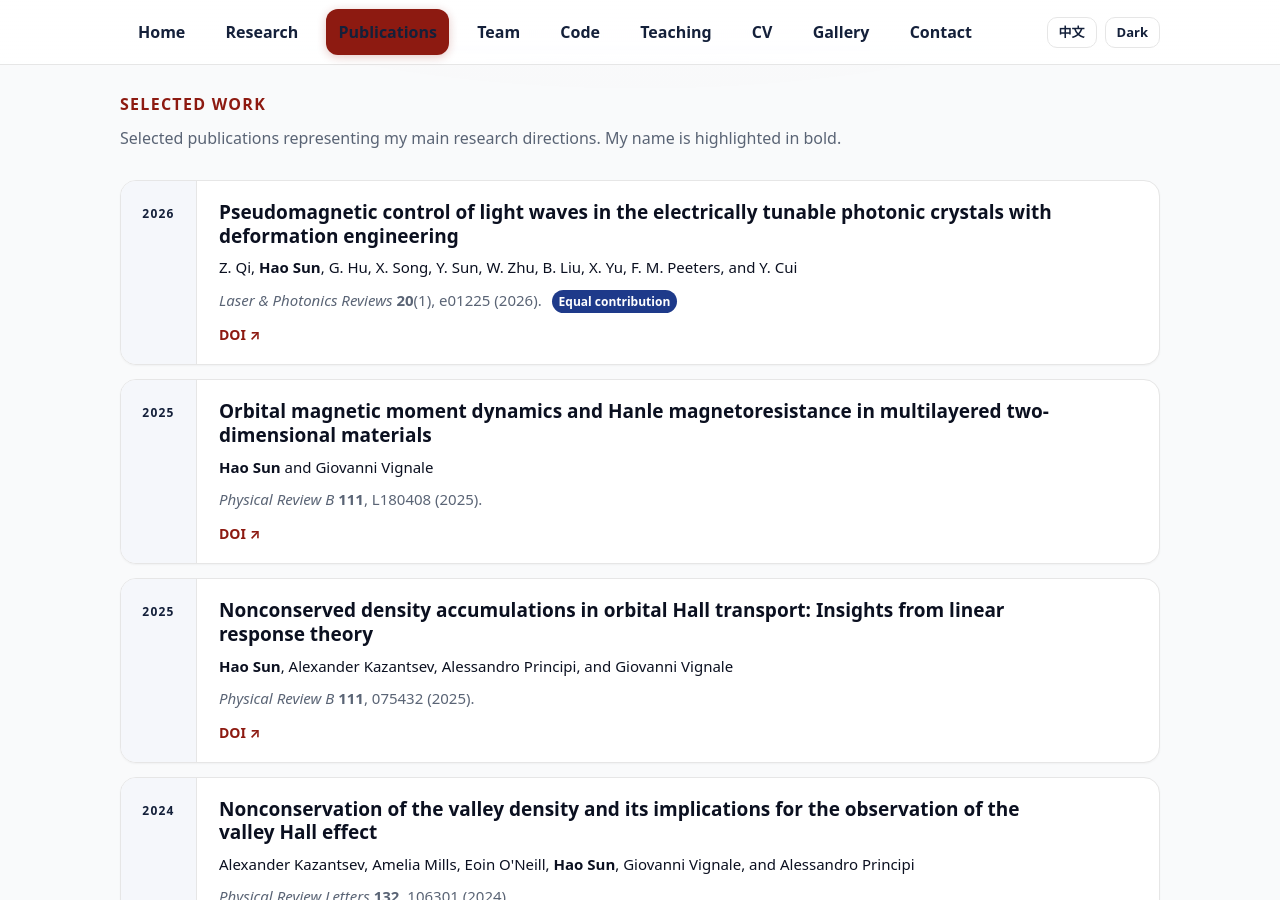
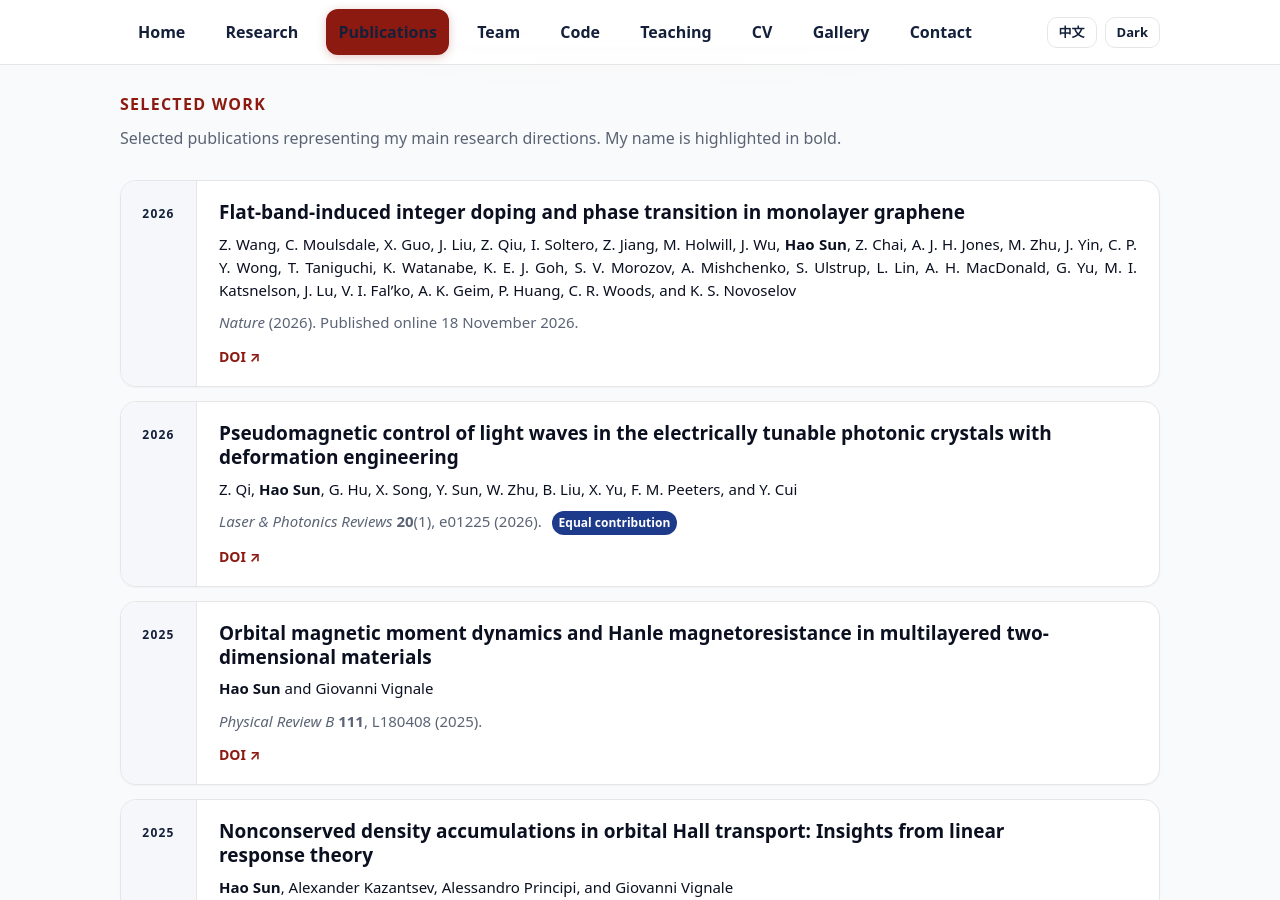
Before and after one commit to sunohao/sunohao.github.io, a Jekyll site: the page built from publications/index.md, in a window 1280 px wide and 900 px high. Built offline with Jekyll 4.4.1, drawn with Linux system fonts in a browser that asks for light colours.

Commit message:
Add Nature paper to selected publications

```diff
--- a/publications/index.md
+++ b/publications/index.md
@@ -9,6 +9,16 @@ permalink: /publications.html
 </section>
 
 <div class="pub-list">
+
+  <article class="card pub-item">
+    <div class="pub-side"><span>2026</span></div>
+    <div class="pub-main">
+      <h3>Flat-band-induced integer doping and phase transition in monolayer graphene</h3>
+      <p class="pub-authors">Z. Wang, C. Moulsdale, X. Guo, J. Liu, Z. Qiu, I. Soltero, Z. Jiang, M. Holwill, J. Wu, <strong>Hao Sun</strong>, Z. Chai, A. J. H. Jones, M. Zhu, J. Yin, C. P. Y. Wong, T. Taniguchi, K. Watanabe, K. E. J. Goh, S. V. Morozov, A. Mishchenko, S. Ulstrup, L. Lin, A. H. MacDonald, G. Yu, M. I. Katsnelson, J. Lu, V. I. Fal’ko, A. K. Geim, P. Huang, C. R. Woods, and K. S. Novoselov</p>
+      <p class="pub-meta"><em>Nature</em> (2026). Published online 18 November 2026.</p>
+      <p class="pub-links"><a href="https://doi.org/10.1038/s41586-026-11254-4" target="_blank" rel="noreferrer">DOI ↗</a></p>
+    </div>
+  </article>
 
   <article class="card pub-item">
     <div class="pub-side"><span>2026</span></div>
```
